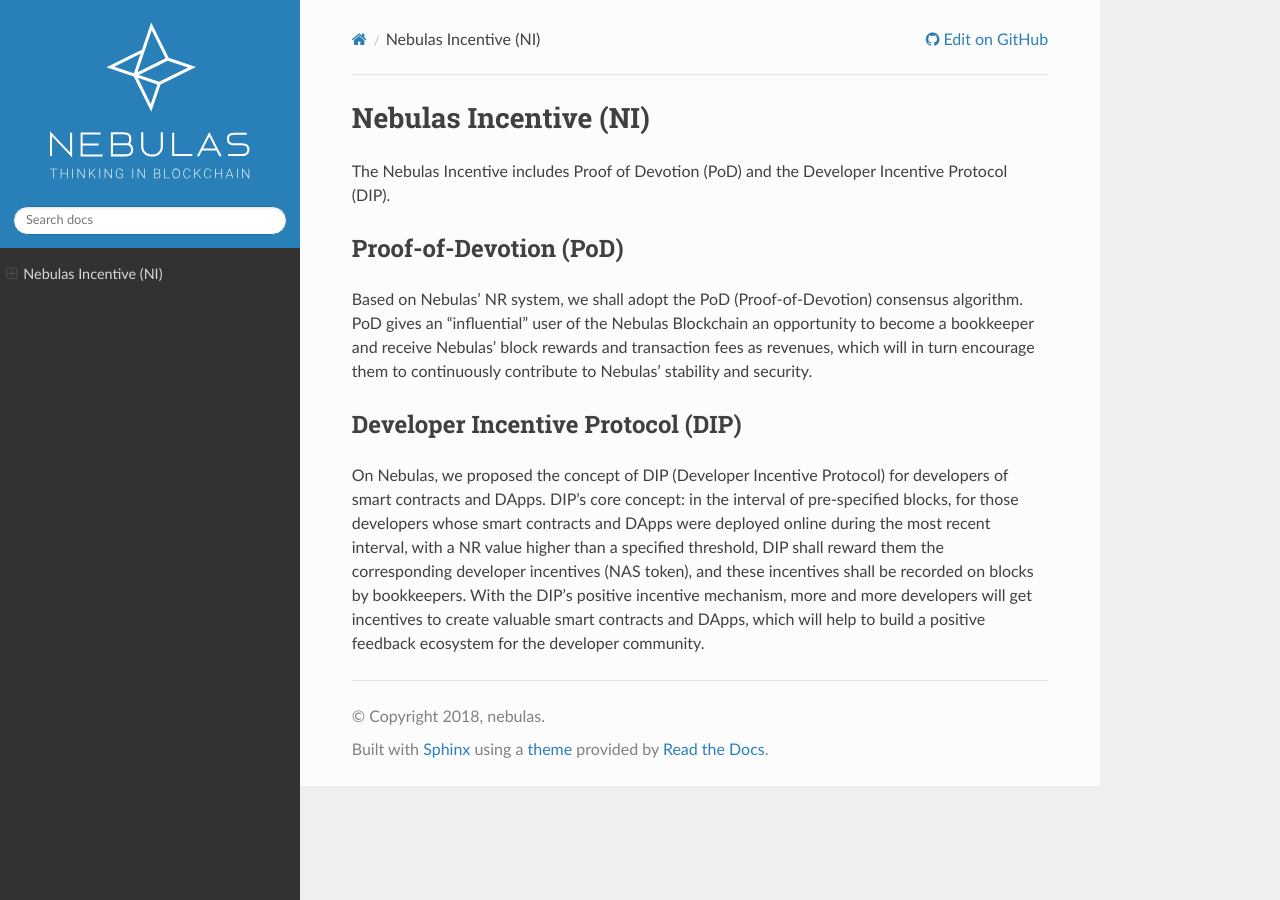
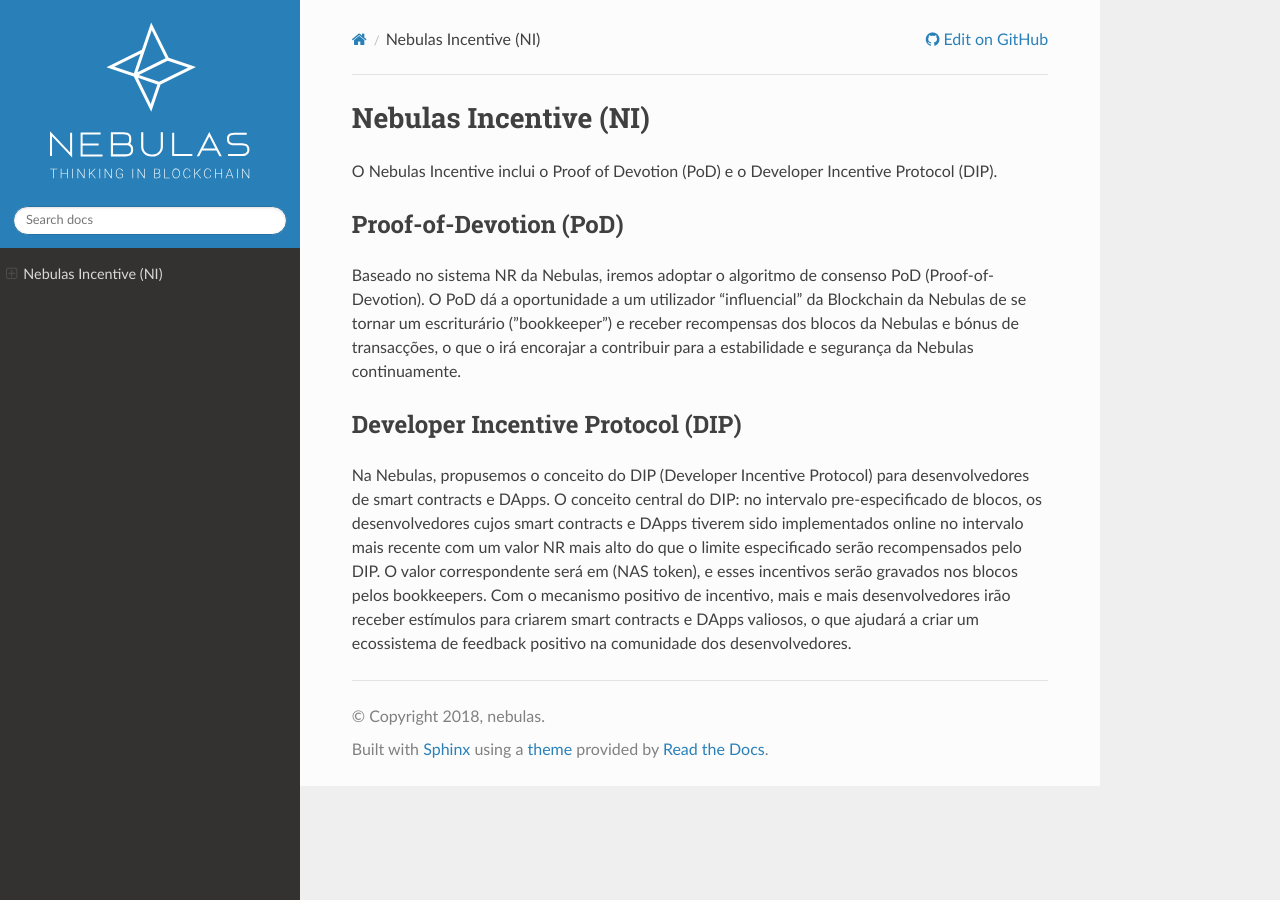
Before and after one commit to nebulasio/nebdocs, a Sphinx documentation site: the page built from docs/go-nebulas/whats-nebulas/nebulas-incentive-ni.md, in a window 1280 px wide. Built offline with Sphinx 7.4.7 and the Read the Docs theme 2.0.0, drawn with Linux system fonts in a browser that asks for light colours; pages that are not in the unit, such as notebooks, are missing from menus.

Commit message:
pt: nebulas-incentive

```diff
--- a/docs/go-nebulas/whats-nebulas/nebulas-incentive-ni.md
+++ b/docs/go-nebulas/whats-nebulas/nebulas-incentive-ni.md
@@ -1,11 +1,11 @@
 # Nebulas Incentive \(NI\)
 
-The Nebulas Incentive includes Proof of Devotion \(PoD\) and the Developer Incentive Protocol \(DIP\).
+O Nebulas Incentive inclui o Proof of Devotion \(PoD\) e o Developer Incentive Protocol \(DIP\).
 
 ## **Proof-of-Devotion \(PoD\)**
 
-Based on Nebulas’ NR system, we shall adopt the PoD \(Proof-of-Devotion\) consensus algorithm. PoD gives an “influential” user of the Nebulas Blockchain an opportunity to become a bookkeeper and receive Nebulas’ block rewards and transaction fees as revenues, which will in turn encourage them to continuously contribute to Nebulas’ stability and security.
+Baseado no sistema NR da Nebulas, iremos adoptar o algoritmo de consenso PoD \(Proof-of-Devotion\). O PoD dá a oportunidade a um utilizador "influencial" da Blockchain da Nebulas de se tornar um escriturário ("bookkeeper") e receber recompensas dos blocos da Nebulas e bónus de transacções, o que o irá encorajar a contribuir para a estabilidade e segurança da Nebulas continuamente.
 
 ## **Developer Incentive Protocol \(DIP\)**
 
-On Nebulas, we proposed the concept of DIP \(Developer Incentive Protocol\) for developers of smart contracts and DApps. DIP’s core concept: in the interval of pre-specified blocks, for those developers whose smart contracts and DApps were deployed online during the most recent interval, with a NR value higher than a specified threshold, DIP shall reward them the corresponding developer incentives \(NAS token\), and these incentives shall be recorded on blocks by bookkeepers. With the DIP’s positive incentive mechanism, more and more developers will get incentives to create valuable smart contracts and DApps, which will help to build a positive feedback ecosystem for the developer community.
+Na Nebulas, propusemos o conceito do DIP \(Developer Incentive Protocol\) para desenvolvedores de smart contracts e DApps. O conceito central do DIP: no intervalo pre-especificado de blocos, os desenvolvedores cujos smart contracts e DApps tiverem sido implementados online no intervalo mais recente com um valor NR mais alto do que o limite especificado serão recompensados pelo DIP. O valor correspondente será em \(NAS token\), e esses incentivos serão gravados nos blocos pelos bookkeepers. Com o mecanismo positivo de incentivo, mais e mais desenvolvedores irão receber estímulos para criarem smart contracts e DApps valiosos, o que ajudará a criar um ecossistema de feedback positivo na comunidade dos desenvolvedores.
```
